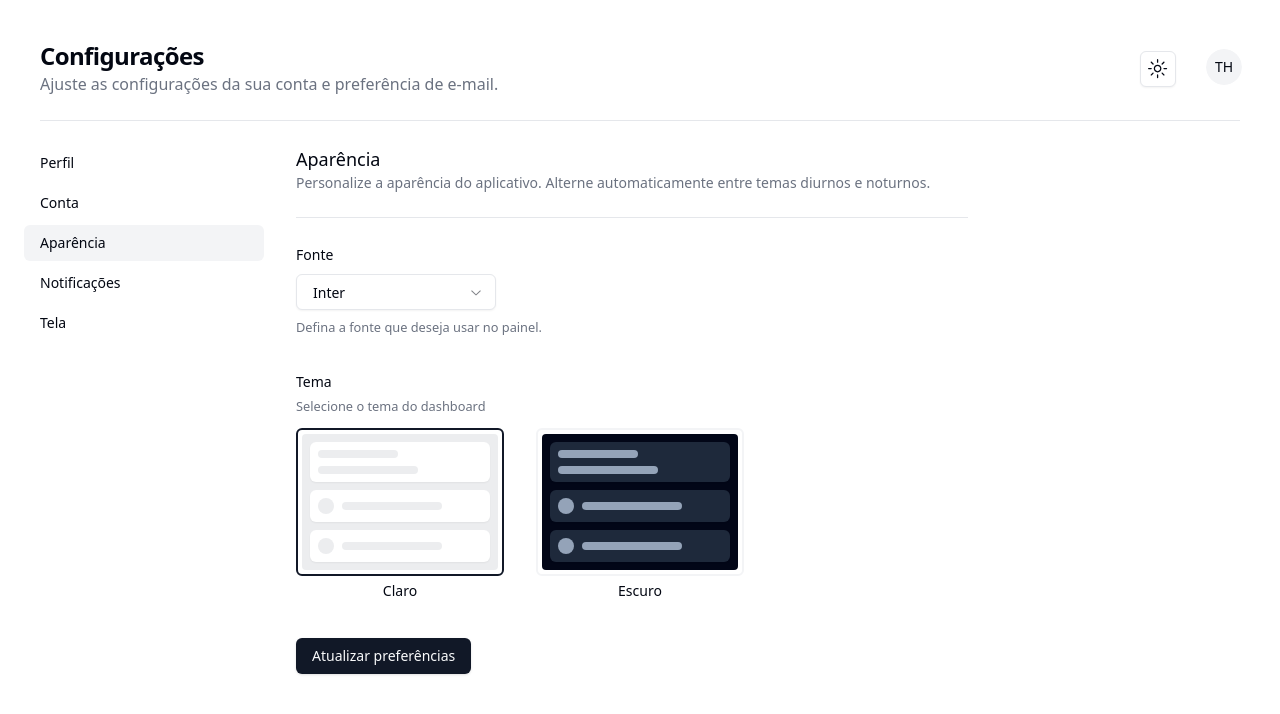
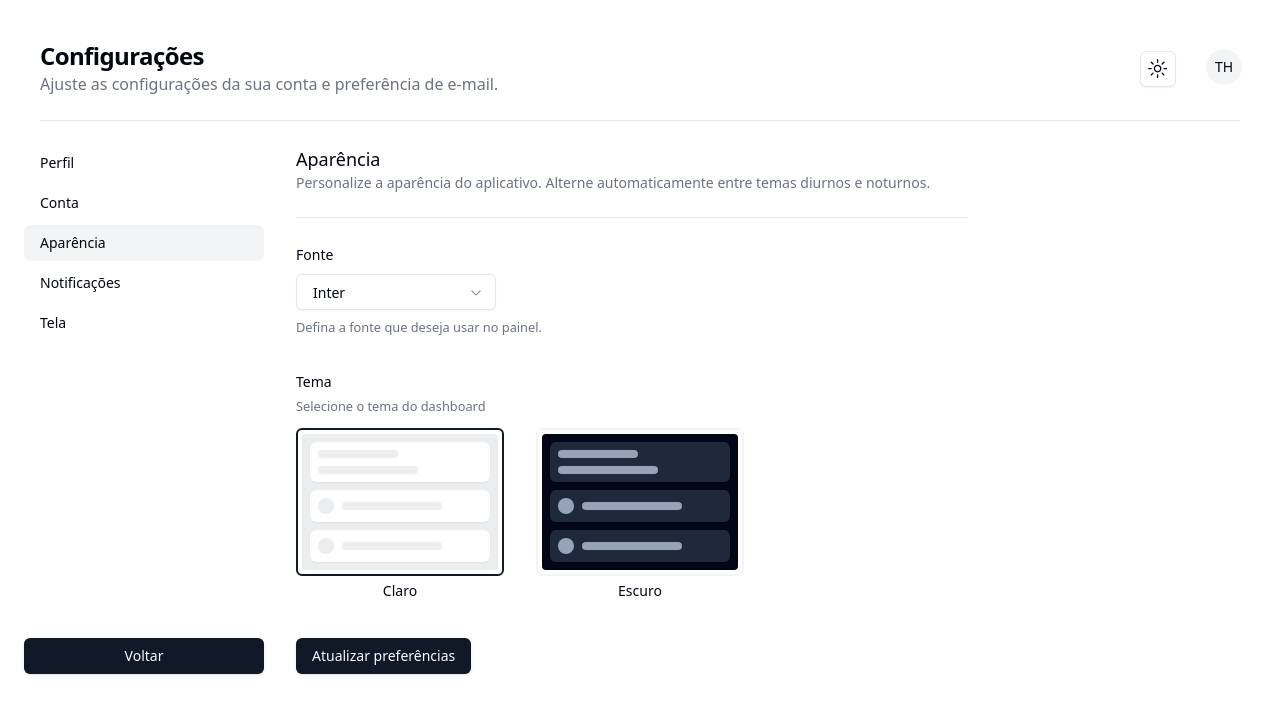
Before and after one commit to ThiagoMalveira/learning-shadcn, a Next.js app: page /settings/appearance in a window 1280 px wide. Shown: the top 714 px of the page. Built offline with nearby package versions, Linux system fonts and the light colour scheme.

Commit message:
feat: adding new 404 page and back button on settings

```diff
--- /dev/null
+++ b/src/app/not-found.tsx
@@ -0,0 +1,19 @@
+import { buttonVariants } from "@/components/button";
+import Link from "next/link";
+
+function NotFoundPage() {
+  return (
+    <>
+      <div className="flex flex-col gap-8 justify-center items-center h-screen">
+        <h1 className="text-2xl font-semibold tracking-tight">
+          404 | NÃO FOI POSSÍVEL ENCONTRAR
+        </h1>
+        <Link href="/" className={buttonVariants({ variant: "default" })}>
+          Voltar a tela inicial
+        </Link>
+      </div>
+    </>
+  );
+}
+
+export default NotFoundPage;
--- a/src/app/settings/layout.tsx
+++ b/src/app/settings/layout.tsx
@@ -1,9 +1,12 @@
 import { Metadata } from "next";
 
+import { buttonVariants } from "@/components/button";
 import { UserNav } from "@/components/dataTable/user-nav";
 import { Separator } from "@/components/separator";
 import { SidebarNav } from "@/components/sidebar-nav";
 import { ModeToggle } from "@/components/toggle-theme";
+import { cn } from "@/lib/utils";
+import Link from "next/link";
 
 export const metadata: Metadata = {
   title: "Forms",
@@ -40,7 +43,7 @@ interface SettingsLayoutProps {
 export default function SettingsLayout({ children }: SettingsLayoutProps) {
   return (
     <>
-      <div className="space-y-6 p-10 pb-16  md:block">
+      <div className="space-y-6 p-10  md:block">
         <div className="space-y-0.5 flex justify-between items-center">
           <div>
             <h2 className="text-2xl font-bold tracking-tight">Configurações</h2>
@@ -55,8 +58,14 @@ export default function SettingsLayout({ children }: SettingsLayoutProps) {
         </div>
         <Separator className="my-6" />
         <div className="flex flex-col space-y-8 lg:flex-row lg:space-x-12 lg:space-y-0">
-          <aside className="-mx-4 lg:w-1/5">
+          <aside className="-mx-4 lg:w-1/5 justify-between flex flex-col">
             <SidebarNav items={sidebarNavItems} />
+            <Link
+              className={cn("w-full", buttonVariants({ variant: "default" }))}
+              href="/table"
+            >
+              Voltar
+            </Link>
           </aside>
           <div className="flex-1 lg:max-w-2xl">{children}</div>
         </div>
```
